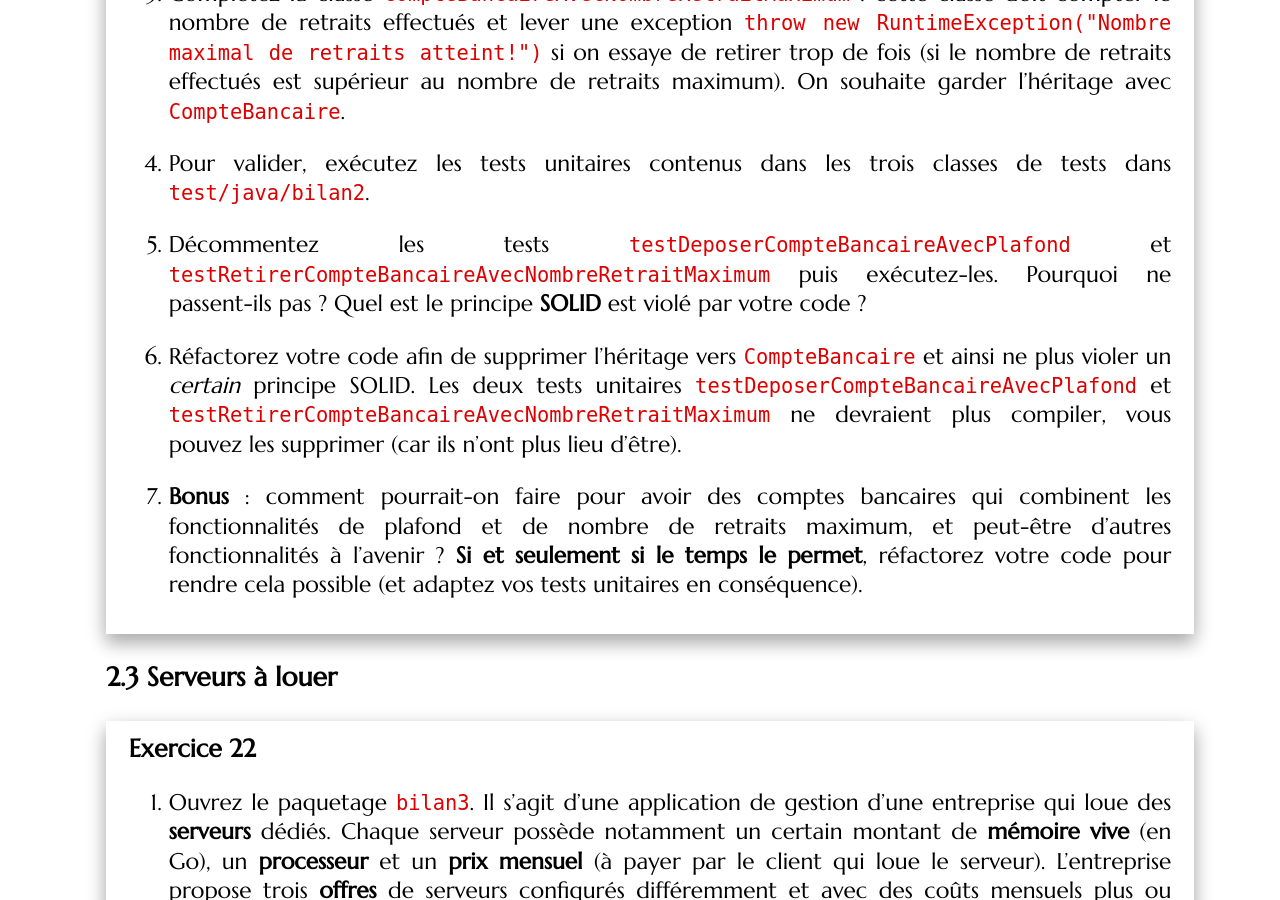
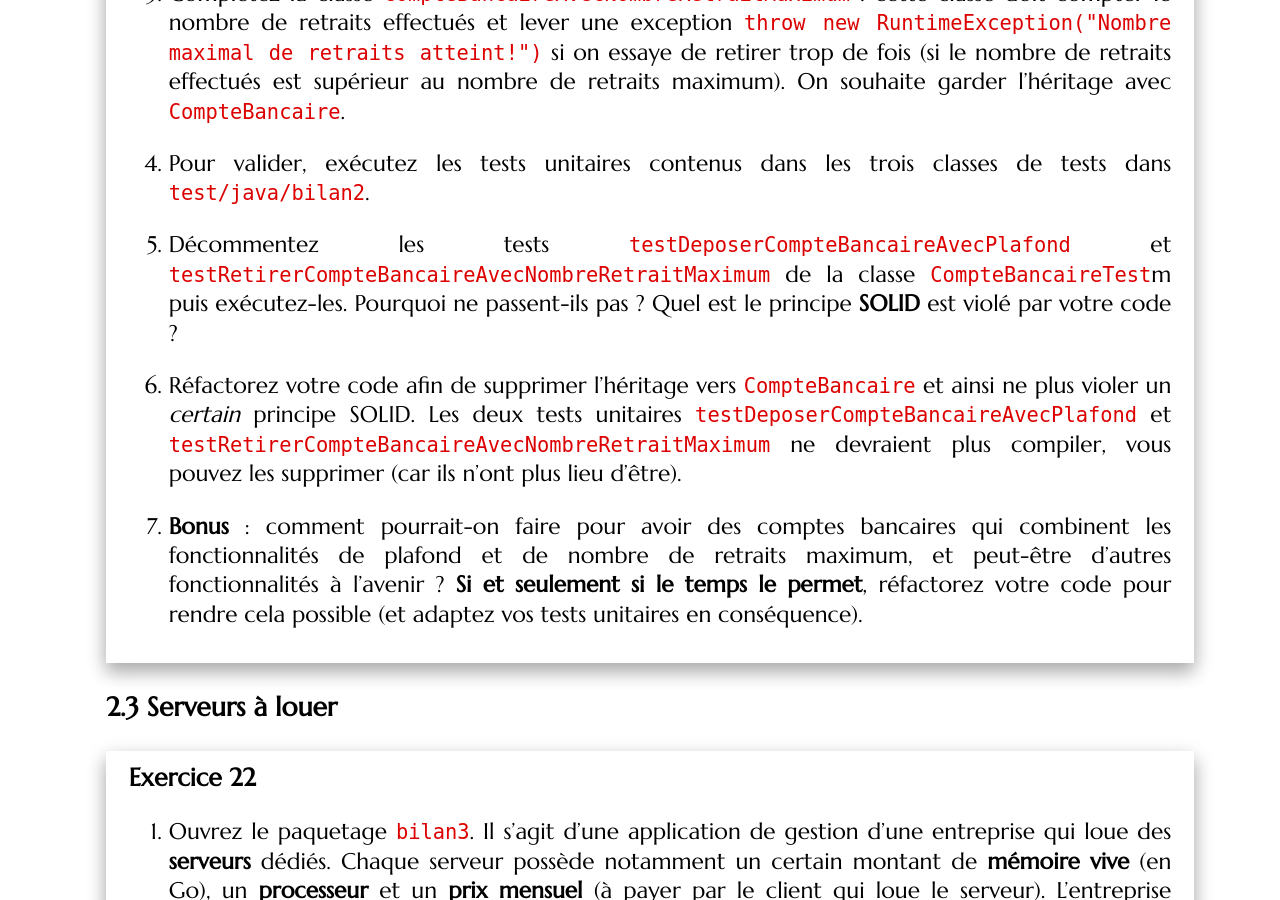
Before and after one commit to mgasquet/R304-QualiteDeveloppement, a Jekyll site: the page built from tutorials/tutorial3.md, in a window 1280 px wide and 900 px high, scrolled down 49551 px. Built offline with Jekyll 4.4.1, drawn with Linux system fonts in a browser that asks for light colours; some web fonts are replaced.

Commit message:
précision de la classe de test

```diff
--- a/tutorials/tutorial3.md
+++ b/tutorials/tutorial3.md
@@ -1335,7 +1335,7 @@ Dans cette section, vous allez travailler sur un ensemble d'exercices "bilan" qu
 
 4. Pour valider, exécutez les tests unitaires contenus dans les trois classes de tests dans `test/java/bilan2`.
 
-5. Décommentez les tests `testDeposerCompteBancaireAvecPlafond` et `testRetirerCompteBancaireAvecNombreRetraitMaximum` puis exécutez-les. Pourquoi ne passent-ils pas ? Quel est le principe **SOLID** est violé par votre code ?
+5. Décommentez les tests `testDeposerCompteBancaireAvecPlafond` et `testRetirerCompteBancaireAvecNombreRetraitMaximum` de la classe `CompteBancaireTest`m puis exécutez-les. Pourquoi ne passent-ils pas ? Quel est le principe **SOLID** est violé par votre code ?
 
 6. Réfactorez votre code afin de supprimer l'héritage vers `CompteBancaire` et ainsi ne plus violer un *certain* principe SOLID. Les deux tests unitaires `testDeposerCompteBancaireAvecPlafond` et `testRetirerCompteBancaireAvecNombreRetraitMaximum` ne devraient plus compiler, vous pouvez les supprimer (car ils n'ont plus lieu d'être).
 
```
